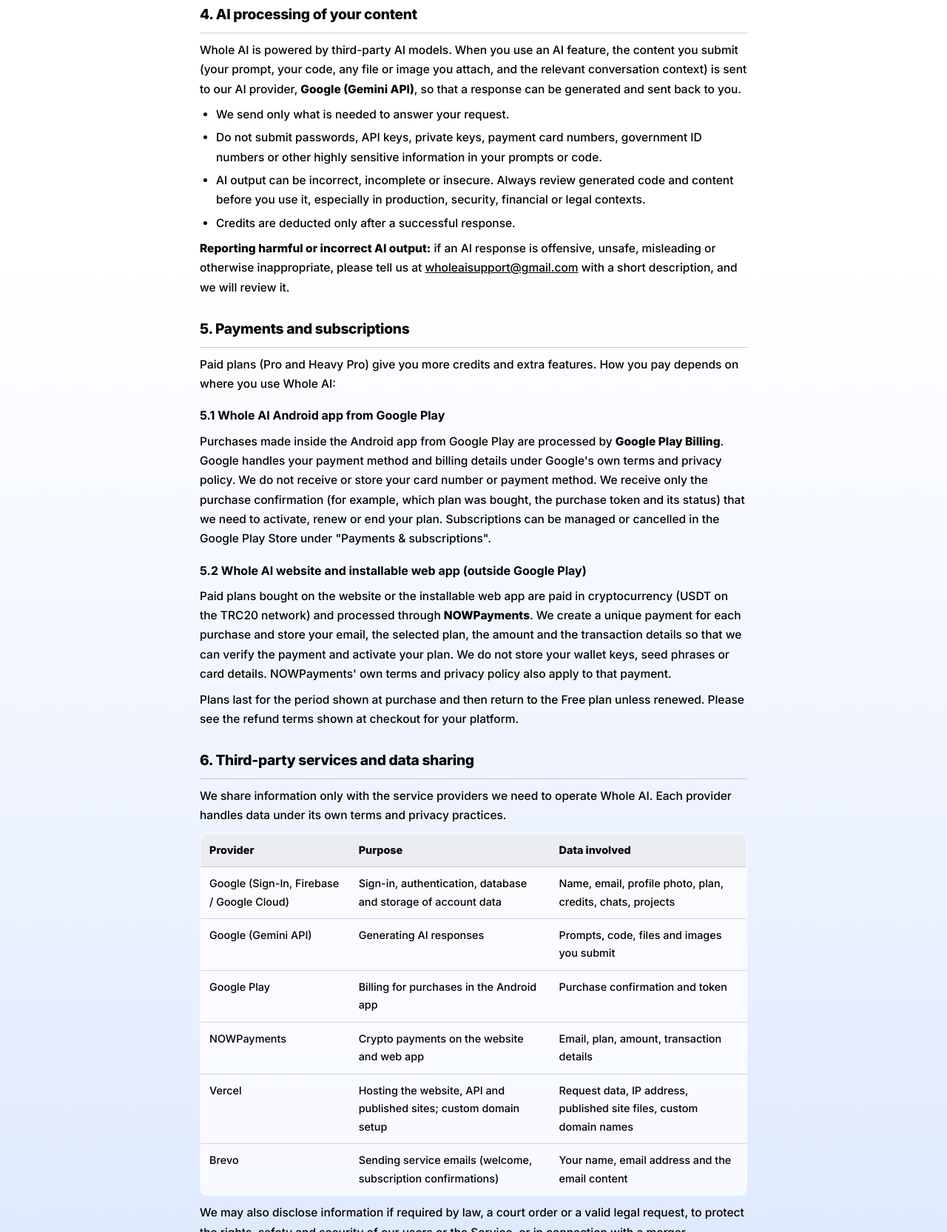
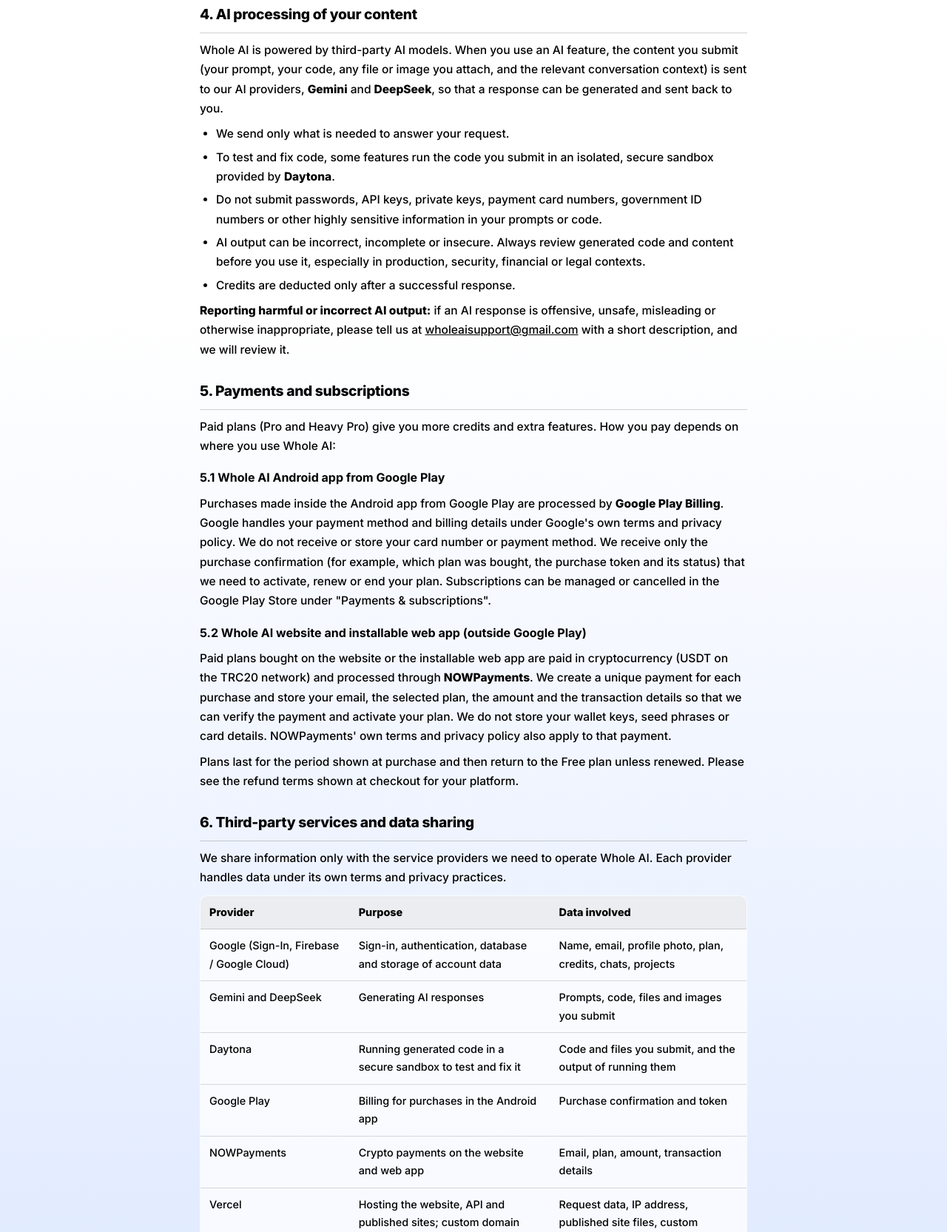
Before and after one commit to meesamali6829-afk/Privacy-wholeai, a plain HTML site: page index.html in a window 1280 px wide. Shown: the part 2607-4272 px from the top of the page at 74% size. Drawn offline with Linux system fonts and the light colour scheme.

Commit message:
Update index.html

```diff
--- a/index.html
+++ b/index.html
@@ -130,9 +130,10 @@
 
   <section id="ai">
     <h2>4. AI processing of your content</h2>
-    <p>Whole AI is powered by third-party AI models. When you use an AI feature, the content you submit (your prompt, your code, any file or image you attach, and the relevant conversation context) is sent to our AI provider, <b>Google (Gemini API)</b>, so that a response can be generated and sent back to you.</p>
+    <p>Whole AI is powered by third-party AI models. When you use an AI feature, the content you submit (your prompt, your code, any file or image you attach, and the relevant conversation context) is sent to our AI providers, <b>Gemini</b> and <b>DeepSeek</b>, so that a response can be generated and sent back to you.</p>
     <ul>
       <li>We send only what is needed to answer your request.</li>
+      <li>To test and fix code, some features run the code you submit in an isolated, secure sandbox provided by <b>Daytona</b>.</li>
       <li>Do not submit passwords, API keys, private keys, payment card numbers, government ID numbers or other highly sensitive information in your prompts or code.</li>
       <li>AI output can be incorrect, incomplete or insecure. Always review generated code and content before you use it, especially in production, security, financial or legal contexts.</li>
       <li>Credits are deducted only after a successful response.</li>
@@ -160,7 +161,8 @@
     <table>
       <tr><th>Provider</th><th>Purpose</th><th>Data involved</th></tr>
       <tr><td>Google (Sign-In, Firebase / Google Cloud)</td><td>Sign-in, authentication, database and storage of account data</td><td>Name, email, profile photo, plan, credits, chats, projects</td></tr>
-      <tr><td>Google (Gemini API)</td><td>Generating AI responses</td><td>Prompts, code, files and images you submit</td></tr>
+      <tr><td>Gemini and DeepSeek</td><td>Generating AI responses</td><td>Prompts, code, files and images you submit</td></tr>
+      <tr><td>Daytona</td><td>Running generated code in a secure sandbox to test and fix it</td><td>Code and files you submit, and the output of running them</td></tr>
       <tr><td>Google Play</td><td>Billing for purchases in the Android app</td><td>Purchase confirmation and token</td></tr>
       <tr><td>NOWPayments</td><td>Crypto payments on the website and web app</td><td>Email, plan, amount, transaction details</td></tr>
       <tr><td>Vercel</td><td>Hosting the website, API and published sites; custom domain setup</td><td>Request data, IP address, published site files, custom domain names</td></tr>
```
